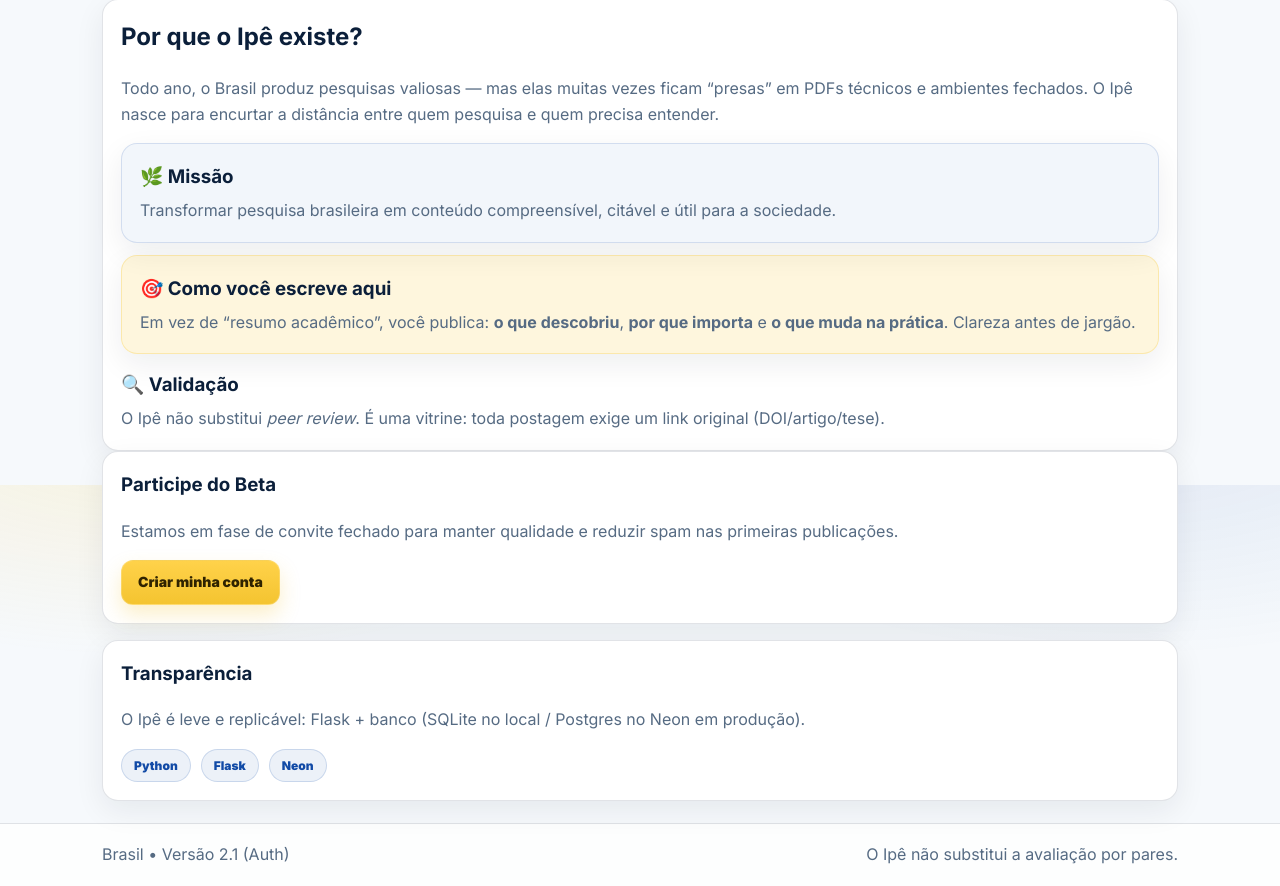
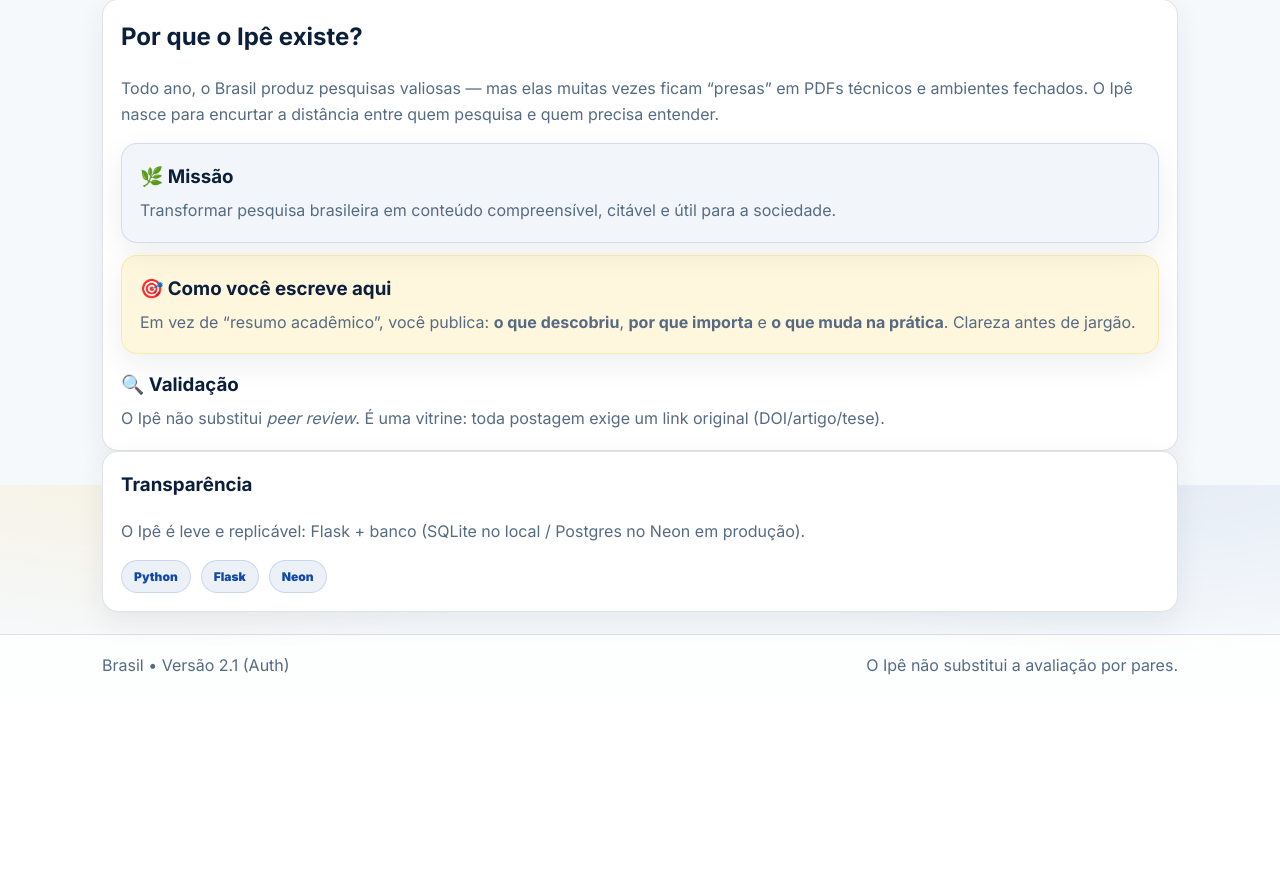
Before and after one commit to sabrinaandraderocha-cmyk/ipe, a Flask app: page /sobre in a window 1280 px wide. Shown: the part 315-1201 px from the top of the page. After the commit the page ends 990 px from the top, so only its background shows below. Run offline with Flask 3, Linux system fonts and the light colour scheme; some libraries are stand-ins or nearby versions.

Commit message:
Update sobre.html

```diff
--- a/templates/sobre.html
+++ b/templates/sobre.html
@@ -50,27 +50,7 @@
 
   <div style="display:flex; flex-direction:column; gap:16px;">
 
-    <div class="card beta-card">
-      <h3 style="margin-top:0;">Participe do Beta</h3>
-      <p class="muted" style="margin-top:0;">
-        Estamos em fase de convite fechado para manter qualidade e reduzir spam nas primeiras publicações.
-      </p>
-
-      {% if codigo_exemplo %}
-        <div class="beta-code">
-          <small>Código de acesso atual</small>
-          <b>{{ codigo_exemplo }}</b>
-        </div>
-      {% endif %}
-
-      <a class="btn" href="{{ url_for('register') }}">Criar minha conta</a>
-
-      {% if codigo_exemplo %}
-        <p class="muted" style="font-size:12px; margin:10px 0 0;">
-          Dica: em produção, o código pode ser definido por variável de ambiente (<b>IPE_INVITE_CODE</b>).
-        </p>
-      {% endif %}
-    </div>
+    <!-- ✅ BETA REMOVIDO -->
 
     <div class="card">
       <h3 style="margin-top:0;">Transparência</h3>
```
